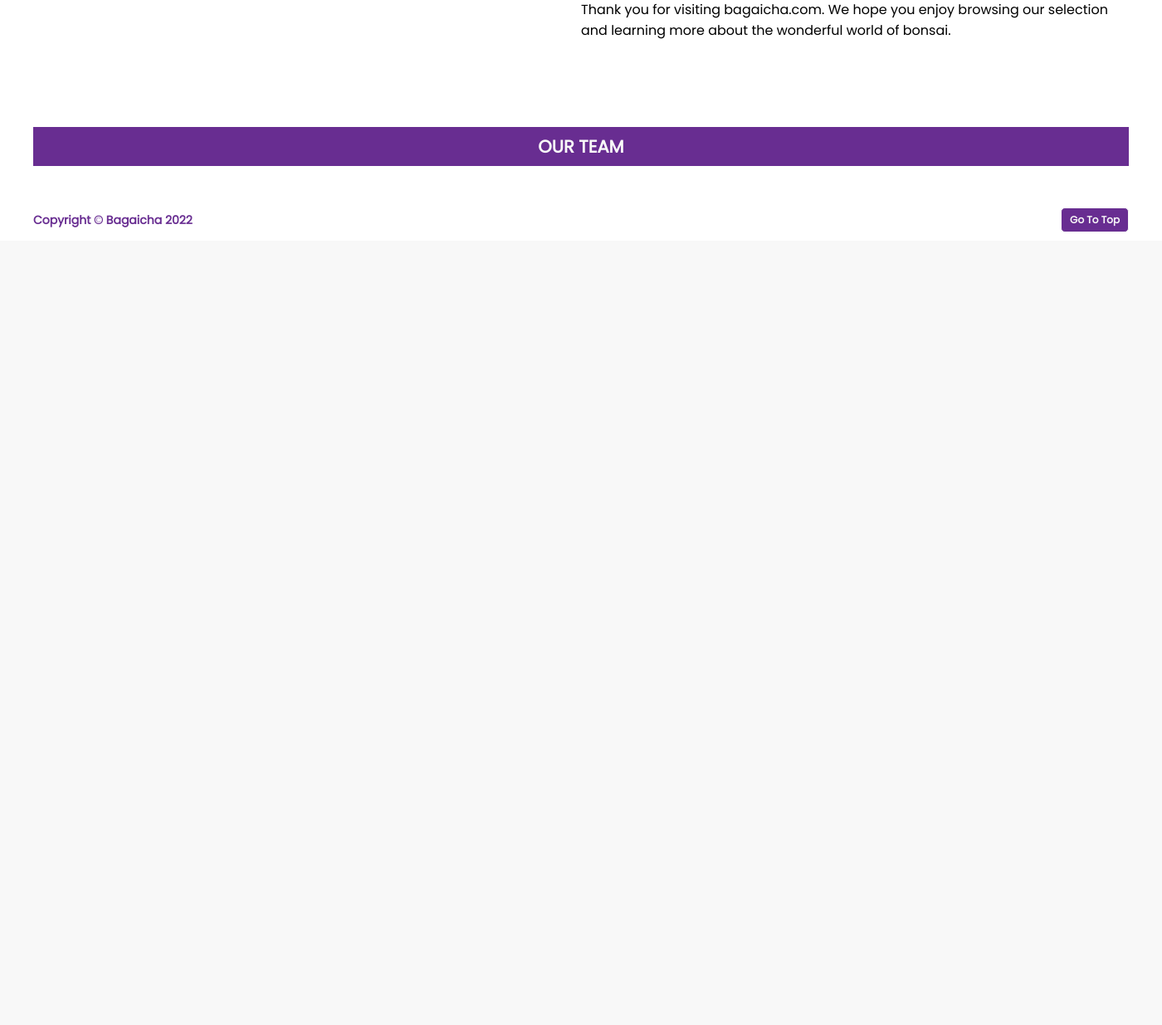
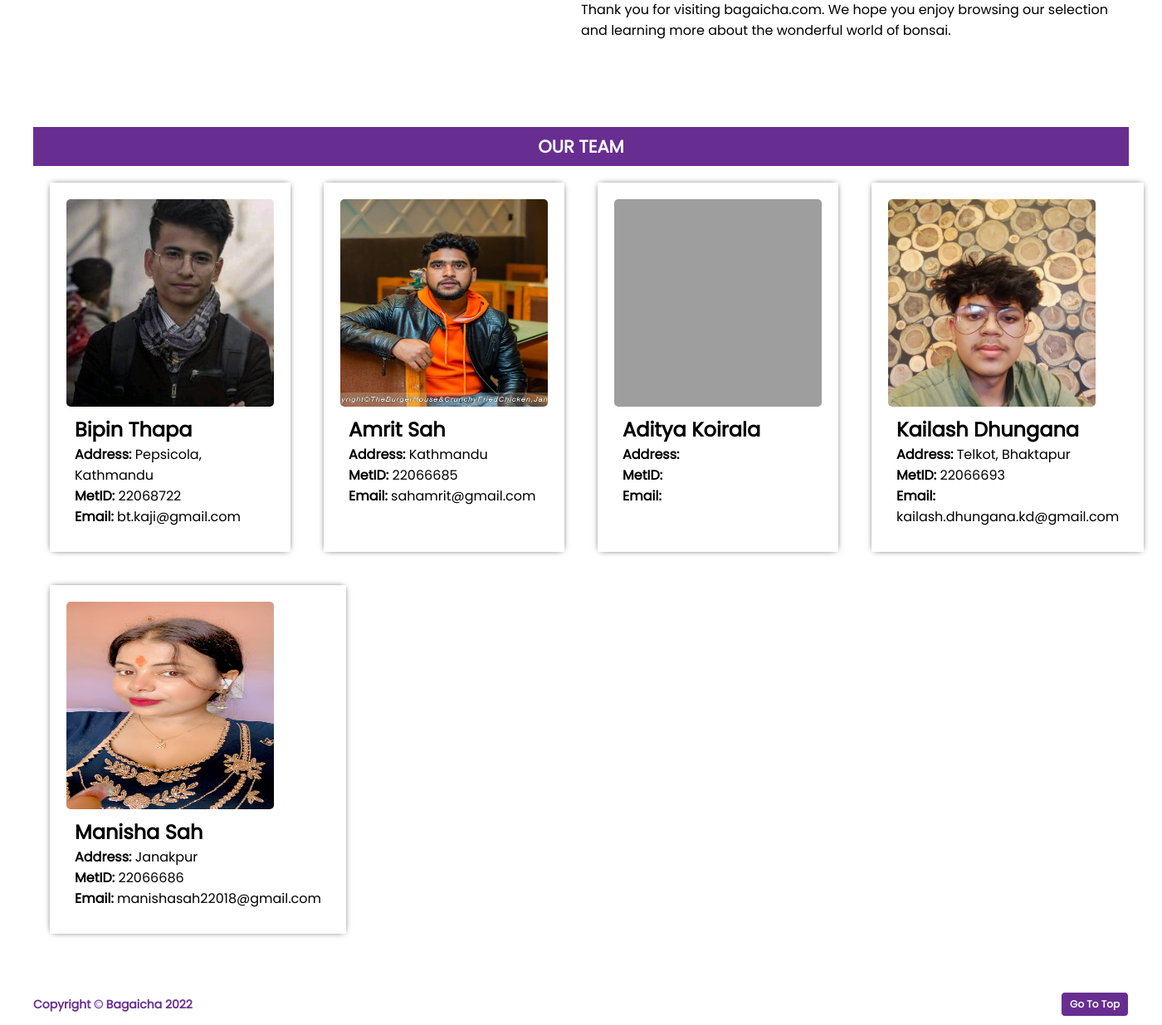
Before and after one commit to bipin0x01/bagaicha, a PHP site: page /about.html in a window 1400 px wide. Shown: the part 642-1877 px from the top of the page at 83% size. Before the commit the page ends 922 px from the top, so only its background shows below. Run offline with PHP 8.4, Linux system fonts and the light colour scheme; grey boxes are pictures that could not be loaded.

Commit message:
add team

```diff
--- a/about.html
+++ b/about.html
@@ -90,11 +90,11 @@
                 <div class="cart-popup-body-content">
                     <div class="cart-popup-body-content-item">
                         <div class="cart-popup-body-content-item-img">
-                            <img src="./assets/img/AC.jpg" alt="">
+                            <img src="./assets/img/products/Crab-apple-bonsai-tree-Malus-bonsai-tree.jpg" alt="">
                         </div>
                         <div class="cart-popup-body-content-item-info">
-                            <h4>Product Name</h2>
-                                <h4>Rs. 100</h4>
+                            <h4>Crab Apple Bonsai</h2>
+                                <h4>Rs. 1000</h4>
                         </div>
                         <div class="cart-popup-body-content-item-delete">
                             <button class="btn" type="button">
@@ -104,11 +104,11 @@
                     </div>
                     <div class="cart-popup-body-content-item">
                         <div class="cart-popup-body-content-item-img">
-                            <img src="./assets/img/earpods.jpg" alt="">
+                            <img src="./assets/img/products/japanese-maple.jpg" alt="">
                         </div>
                         <div class="cart-popup-body-content-item-info">
-                            <h4>Product Name</h2>
-                                <h4>Rs. 100</h4>
+                            <h4>Japanese Maple</h2>
+                                <h4>Rs. 7000</h4>
                         </div>
                         <div class="cart-popup-body-content-item-delete">
                             <button class="btn" type="button">
@@ -172,6 +172,77 @@
                         <div class="page-title">Our Team</div>
                     </div>
                 </div>
+
+                <!-- Our Team Section Start-->
+                <div class="our-team">
+
+                    <div class="team">
+                        <div class="team-img">
+                            <img src="./assets/img/team/bipin-thapa.jpg" alt="">
+                        </div>
+                        <div class="team-info">
+                            <h2>Bipin Thapa</h2>
+                            <p><b>Address:</b> Pepsicola, Kathmandu</p>
+                            <p><b>MetID:</b> 22068722</p>
+                            <p><b>Email:</b> bt.kaji@gmail.com</p>
+
+                        </div>
+                    </div>
+                    <div class="team">
+                        <div class="team-img">
+                            <img src="./assets/img/team/amrit-sah.jpg" alt="">
+                        </div>
+                        <div class="team-info">
+                            <h2>Amrit Sah</h2>
+                            <p><b>Address:</b> Kathmandu</p>
+                            <p><b>MetID:</b> 22066685</p>
+                            <p><b>Email:</b> sahamrit@gmail.com</p>
+
+                        </div>
+                    </div>
+                    <div class="team">
+                        <div class="team-img">
+                            <img src="./assets/img/team/aditya-koirala.jpg" alt="">
+                        </div>
+                        <div class="team-info">
+                            <h2>Aditya Koirala</h2>
+                            <p><b>Address:</b> </p>
+                            <p><b>MetID:</b></p>
+                            <p><b>Email:</b></p>
+
+                        </div>
+                    </div>
+                    <div class="team">
+                        <div class="team-img">
+                            <img src="./assets/img/team/kailash-dhungana.jpg" alt="">
+                        </div>
+                        <div class="team-info">
+                            <h2>Kailash Dhungana</h2>
+                            <p><b>Address:</b> Telkot, Bhaktapur</p>
+                            <p><b>MetID:</b> 22066693 </p>
+                            <p><b>Email:</b> kailash.dhungana.kd@gmail.com</p>
+
+                        </div>
+                    </div>
+
+                </div>
+                <div class="our-team">
+
+                    <div class="team">
+                        <div class="team-img">
+                            <img src="./assets/img/team/manisha-sah.jpg" alt="">
+                        </div>
+                        <div class="team-info">
+                            <h2>Manisha Sah</h2>
+                            <p><b>Address:</b> Janakpur</p>
+                            <p><b>MetID:</b> 22066686</p>
+                            <p><b>Email:</b> manishasah22018@gmail.com</p>
+
+                        </div>
+                    </div>
+
+                </div>
+                <!-- Our Team Section End -->
             </div>
         </section>
         <!-- Our Team Section End -->
--- a/assets/css/style.css
+++ b/assets/css/style.css
@@ -504,11 +504,15 @@
 }
 
 .blog-date {
-  font-size: 12px;
+  font-size: 15px;
 }
 
 .blog-author {
-  font-size: 12px;
+  font-size: 15px;
+}
+
+.blog-body {
+  font-size: 16px !important;
 }
 
 .single-blog-post-img {
@@ -560,17 +564,20 @@
 
 /* Style the submit button with a specific background color etc */
 input[type="submit"] {
-  background-color: #3c576e;
+  background-color: var(--primary);
   color: white;
   padding: 12px 20px;
-  border: none;
-  border-radius: 4px;
+  border: solid 2px var(--primary);
+  border-radius: 10px;
   cursor: pointer;
 }
 
 /* When moving the mouse over the submit button, add a darker green color */
 input[type="submit"]:hover {
-  background-color: skyblue;
+  background-color: var(--secondary);
+  color: var(--primary);
+  border-color: var(--primary);
+  border: solid 2px;
 }
 
 /* Add a background color and some padding around the form */
@@ -660,3 +667,41 @@
 
 .about-content .about-img {
 }
+
+/* Team Card */
+.our-team {
+  display: flex;
+}
+
+.team-card {
+  border: black 1px solid;
+  width: 200px;
+  height: 300px;
+  margin: 40px;
+}
+
+.team-img {
+  width: 100px;
+}
+
+.team-info {
+  margin: 10px;
+}
+
+.team-img {
+  width: 250px;
+  height: 250px;
+  border-radius: 5px;
+}
+
+.team-img img {
+  width: 100%;
+  height: 100%;
+  border-radius: 5px;
+}
+
+.team {
+  padding: 20px;
+  margin: 20px;
+  box-shadow: black 0px 0px 8px -3px;
+}
```
Also changed, not shown: blog.html (+45 -10 lines), contact.html (+6 -6 lines), index.html (+7 -8 lines), research.html (+6 -6 lines), shop.html (+6 -6 lines), assets/img/team/amrit-sah.jpg (added), assets/img/team/bipin-thapa.jpg (added), assets/img/team/kailash-dhungana.jpg (added), assets/img/team/manisha-sah.jpg (added).
